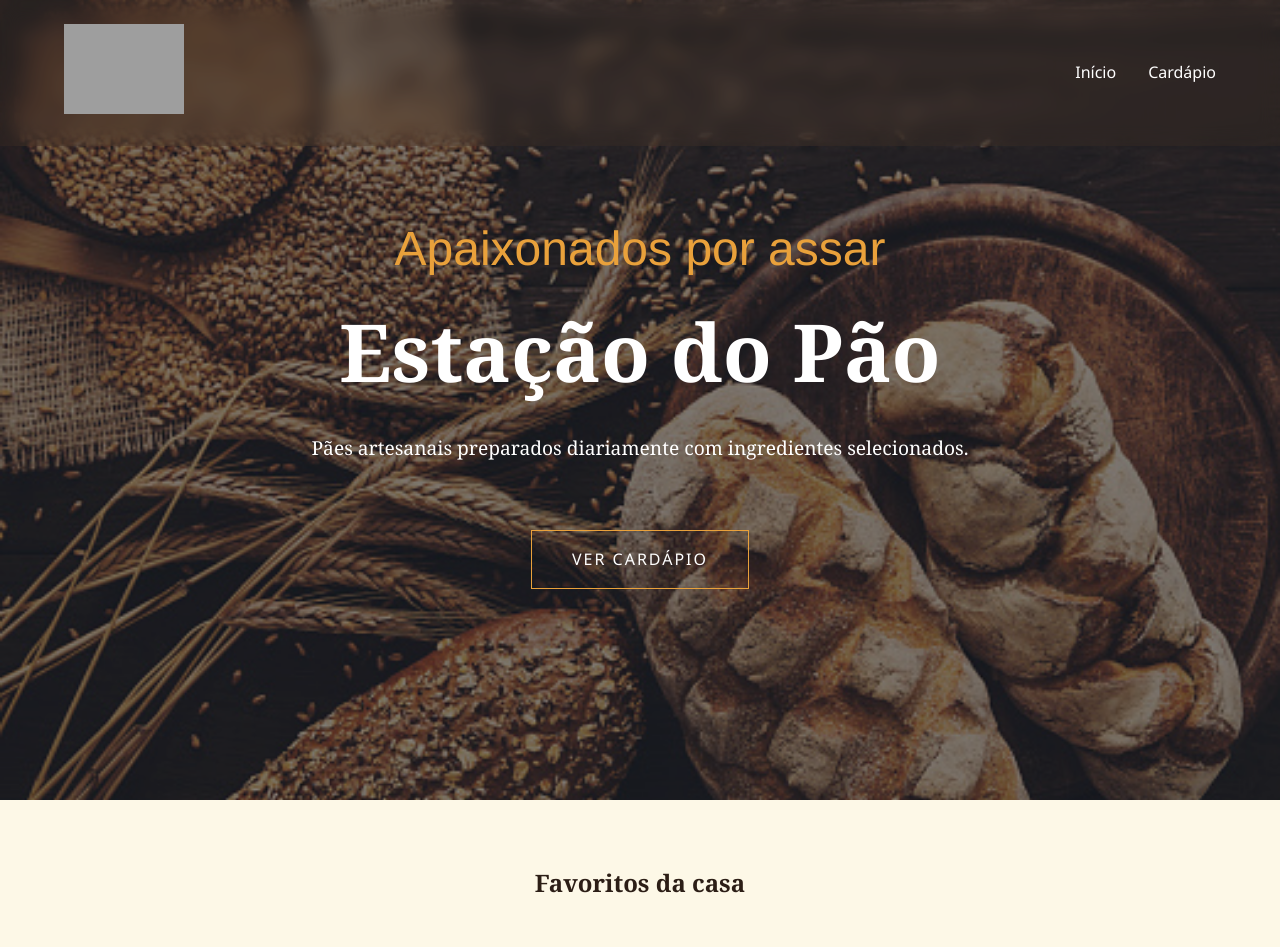
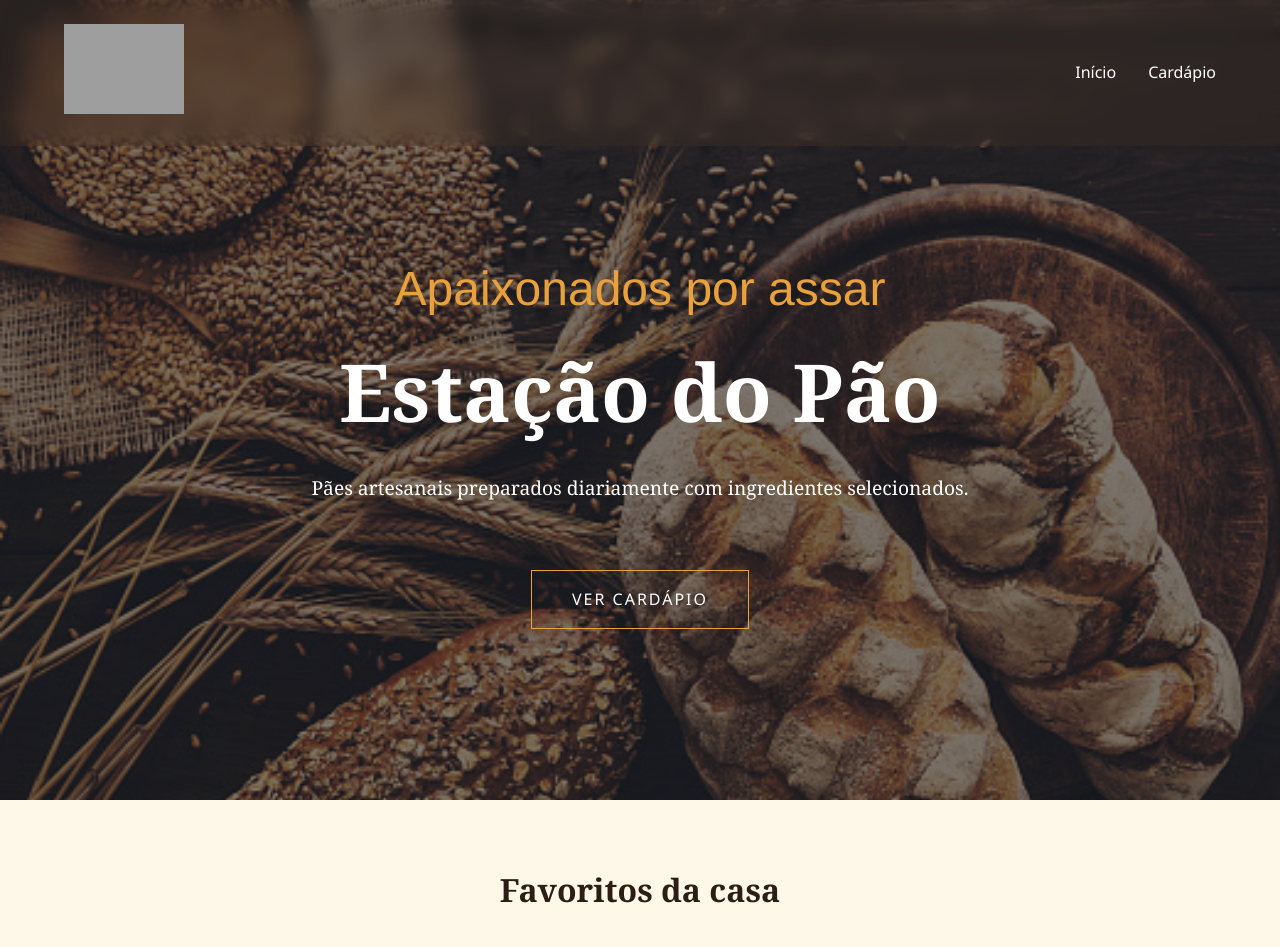
Before and after one commit to DanteJRFL/EstacaoPao, a website: page index.html in a window 1280 px wide. Shown: the top 947 px of the page. Drawn offline with Linux system fonts and the light colour scheme; grey boxes are pictures that could not be loaded.

Commit message:
adjusting

```diff
--- a/src/components.css
+++ b/src/components.css
@@ -79,6 +79,7 @@ header nav a:hover {
     color: var(--gold);
     font-size: 3rem;
     font-family:'Franklin Gothic Medium', 'Arial Narrow', Arial, sans-serif;
+    margin-top: 5rem;
 }
 
 .hero h1 {
--- a/src/main.css
+++ b/src/main.css
@@ -46,6 +46,8 @@ a {
 
 .text-center {
   text-align: center;
+  font-family: Georgia, serif;
+  font-size: 2rem;
 }
 
 .mt-2 {
```
